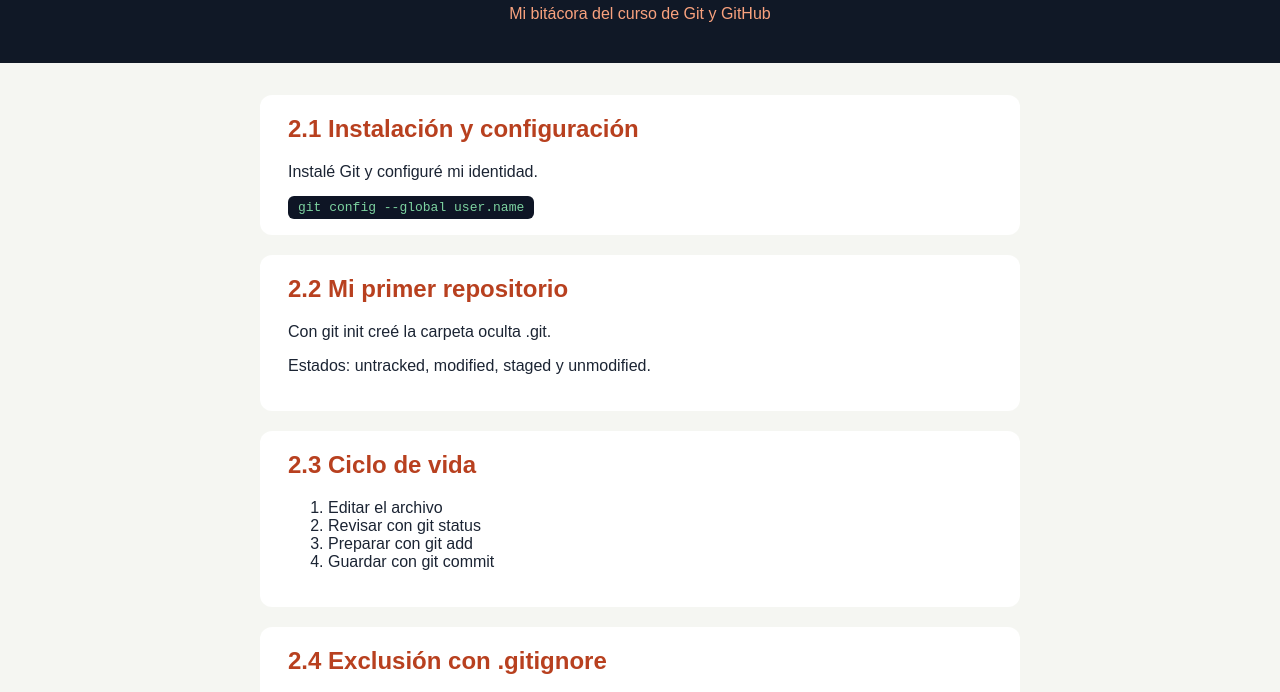
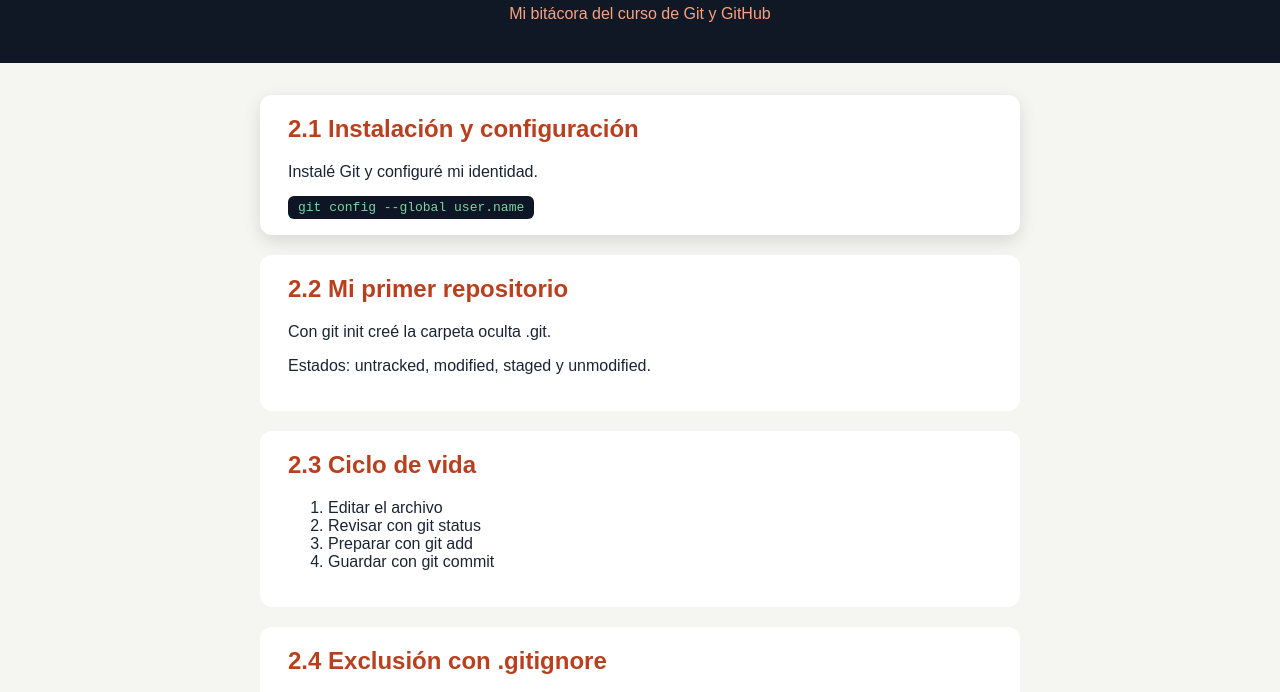
Before and after one commit to emerxd1/Curso-GIT, a plain HTML site: page src/index.html in a window 1280 px wide. In both pictures the pointer is over the element 640 px from the left and 252 px from the top of the page. Shown: the part 88-780 px from the top of the page. Drawn offline with Linux system fonts and the light colour scheme.

Commit message:
agrega hover al pasar mouse

```diff
--- a/src/main.css
+++ b/src/main.css
@@ -52,3 +52,7 @@ footer {
     padding: 24px;
     color: #6b7280;
 }
+
+section:hover {
+    box-shadow: 0 6px 18px rgba(0, 0, 0, 0.12);
+}
```
